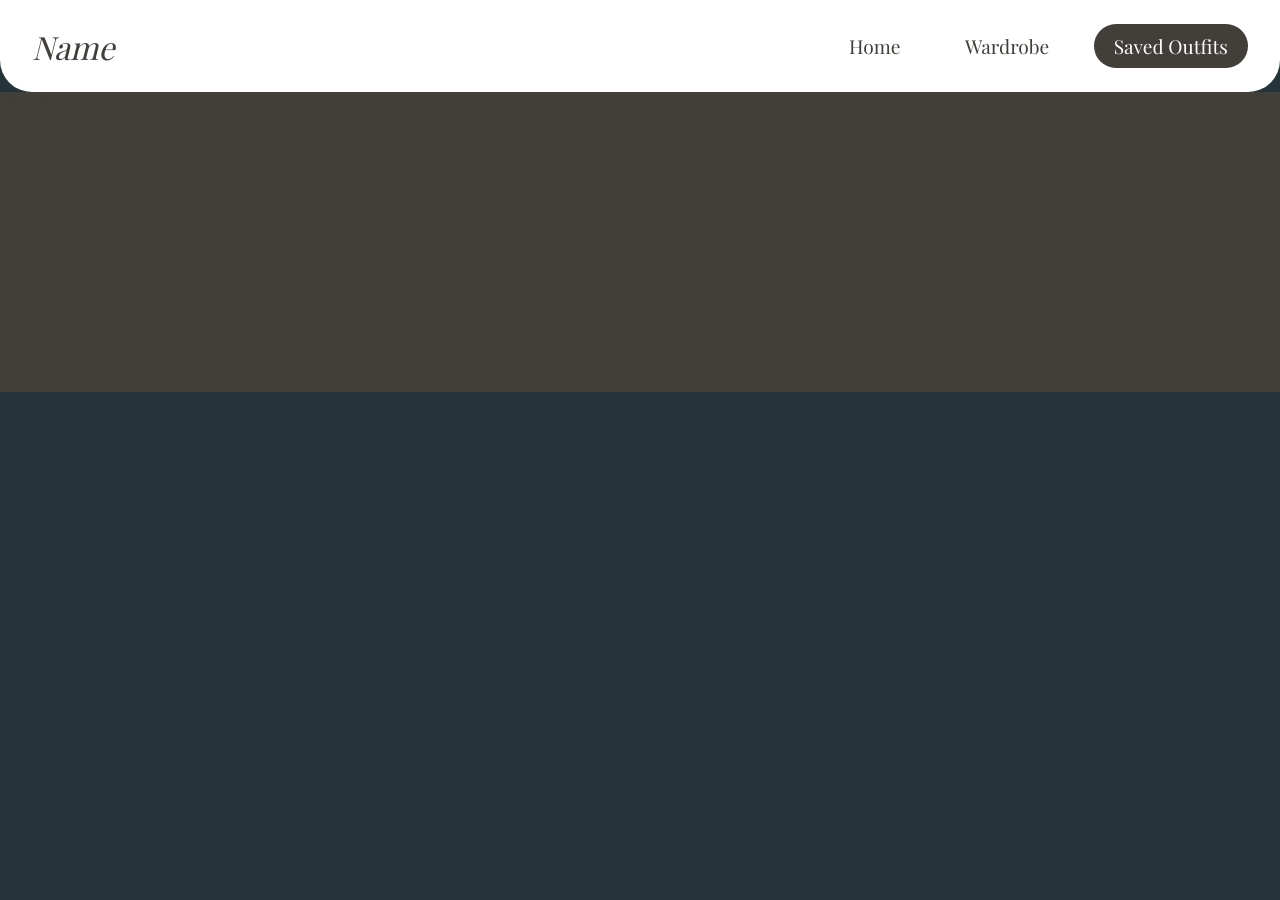
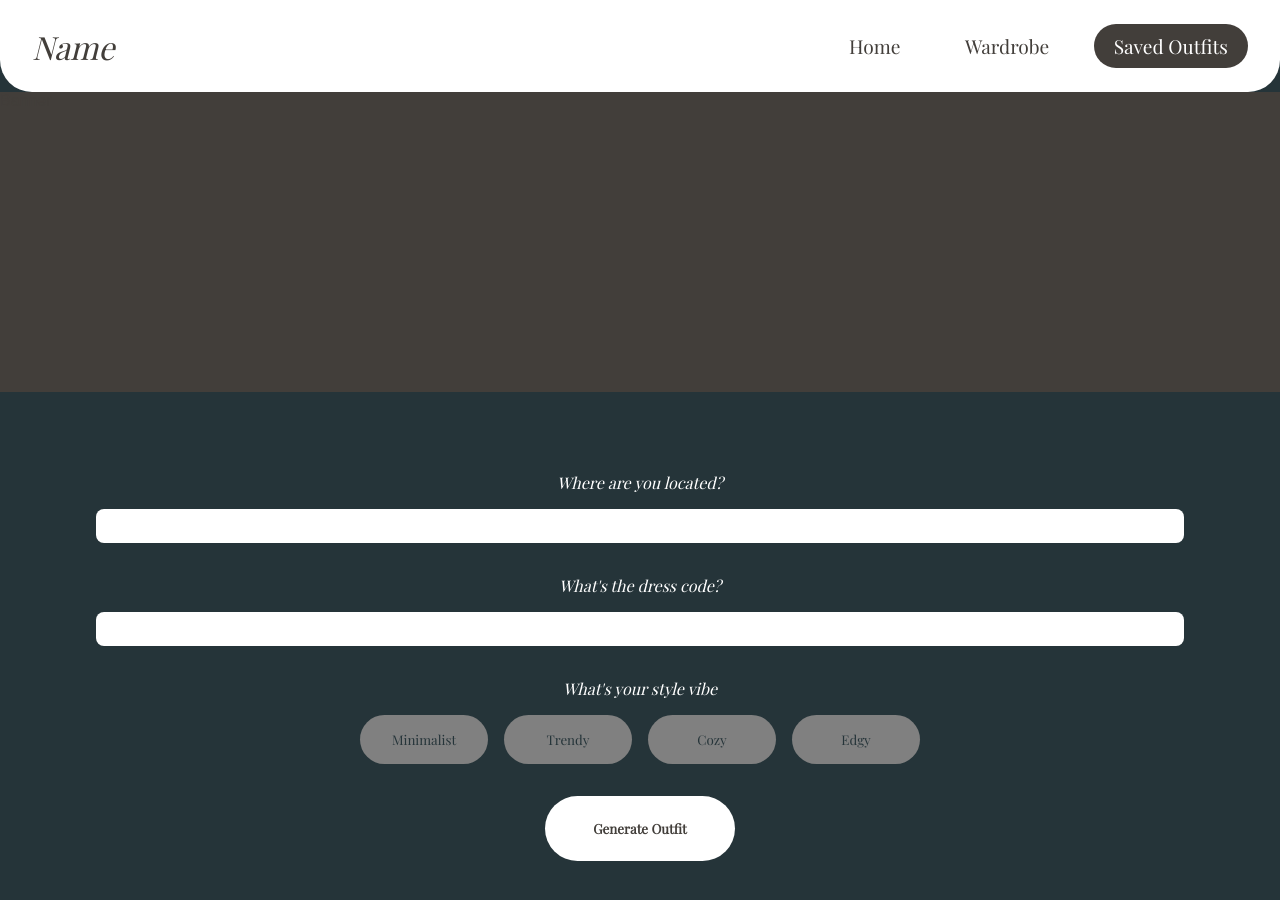
Before and after one commit to nowinoa/Outfit_planner, a React (Create React App) app in the folder outfit_planner/: page / in a window 1280 px wide. Shown: the top 900 px of the page. Before the commit the page ends 800 px from the top, so only its background shows below. Built offline with nearby package versions, Linux system fonts and the light colour scheme; a web font is replaced by a local one.

Commit message:
Set up complete UserInput section with all internal elements

```diff
--- a/outfit_planner/src/App.js
+++ b/outfit_planner/src/App.js
@@ -4,9 +4,7 @@ import Home from './pages/home/Home.jsx';
 import Outfits from './pages/outfits/Outfits.jsx';
 import Closet from './pages/closet/Closet.jsx';
 
-
 import { BrowserRouter as Router, Routes, Route } from 'react-router-dom';
-
 
 const App = () => {
   return (
--- /dev/null
+++ b/outfit_planner/src/components/user_input/User_input.jsx
@@ -0,0 +1,26 @@
+import React from 'react';
+import './user_input.css';
+
+const Userinput = () => {
+  return (
+    <div className="userinput-wrapper">
+      <p>Where are you located?</p>
+      <input type="text" />
+
+      <p>What's the dress code?</p>
+      <input type="text" />
+
+      <p>What's your style vibe</p>
+      <div className="style-buttons">
+        <button>Minimalist</button>
+        <button>Trendy</button>
+        <button>Cozy</button>
+        <button>Edgy</button>
+      </div>
+
+      <button className="generate-btn">Generate Outfit</button>
+    </div>
+  );
+};
+
+export default Userinput;
--- /dev/null
+++ b/outfit_planner/src/components/user_input/user_input.css
@@ -0,0 +1,57 @@
+.userinput-wrapper {
+  background-color: var(--dark-green);
+  width: 90%;
+  max-width: 48r;
+  margin: 0 auto;
+  padding: 3rem 2rem;
+  color: white;
+  font-family: var(--font-serif);
+  box-sizing: border-box;
+  text-align: center;
+}
+
+.userinput-wrapper p {
+  font-style: italic;
+  margin-top: 2rem;
+  margin-bottom: 1rem;
+}
+
+.userinput-wrapper input {
+  width: 100%;
+  padding: 0.5rem 1rem;
+  font-size: 1rem;
+  border-radius: 0.5rem;
+  border: none;
+  box-sizing: border-box;
+}
+
+.style-buttons {
+  display: flex;
+  flex-wrap: wrap;
+  justify-content: center;
+  gap: 1rem;
+}
+
+.style-buttons button {
+  width: 8rem; /* same width for all */
+  padding: 1rem;
+  background-color: #808080;
+  color: var(--dark-green);
+  border: none;
+  border-radius: 2rem;
+  cursor: pointer;
+  text-align: center;
+  font-family: var(--font-serif);
+}
+
+.generate-btn {
+  margin-top: 2rem;
+  background-color: white;
+  color: var(--dark-brown);
+  padding: 1.5rem 3rem;
+  font-weight: bold;
+  border: none;
+  cursor: pointer;
+  font-family: var(--font-serif);
+  border-radius: 3rem;
+}
--- a/outfit_planner/src/pages/home/Home.jsx
+++ b/outfit_planner/src/pages/home/Home.jsx
@@ -1,17 +1,15 @@
-import React from 'react'
+import React from 'react';
 import './home.css';
 import Hero from '../../components/hero/Hero.jsx';
-
+import Userinput from '../../components/user_input/User_input.jsx';
 
 const Home = () => {
   return (
-
-    <Hero></Hero>
-    // banner
-    // inputs
-    // result pannel
-    //result car (button save outfit or generate a different one)
-  )
-}
+    <>
+      <Hero />
+      <Userinput />
+    </>
+  );
+};
 
 export default Home;
```
